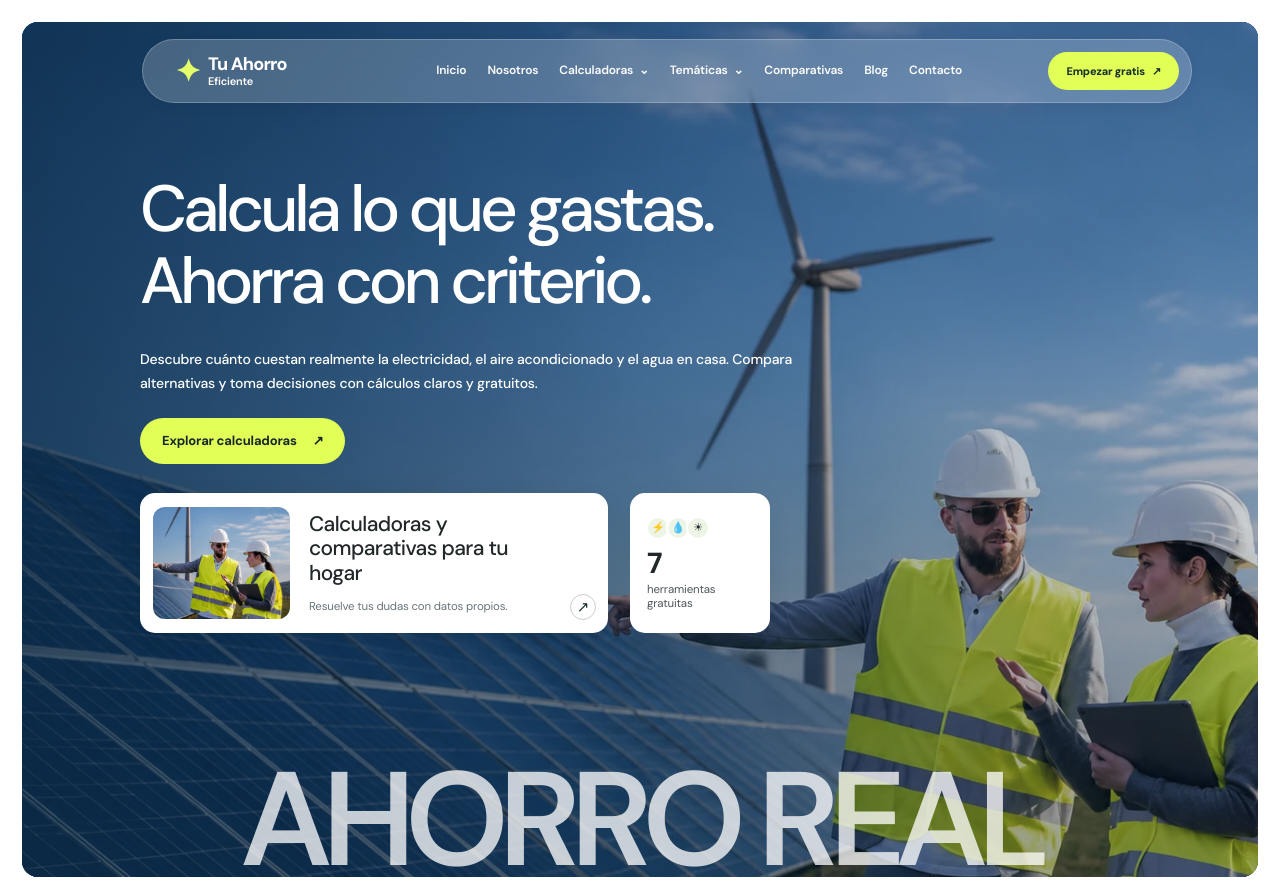
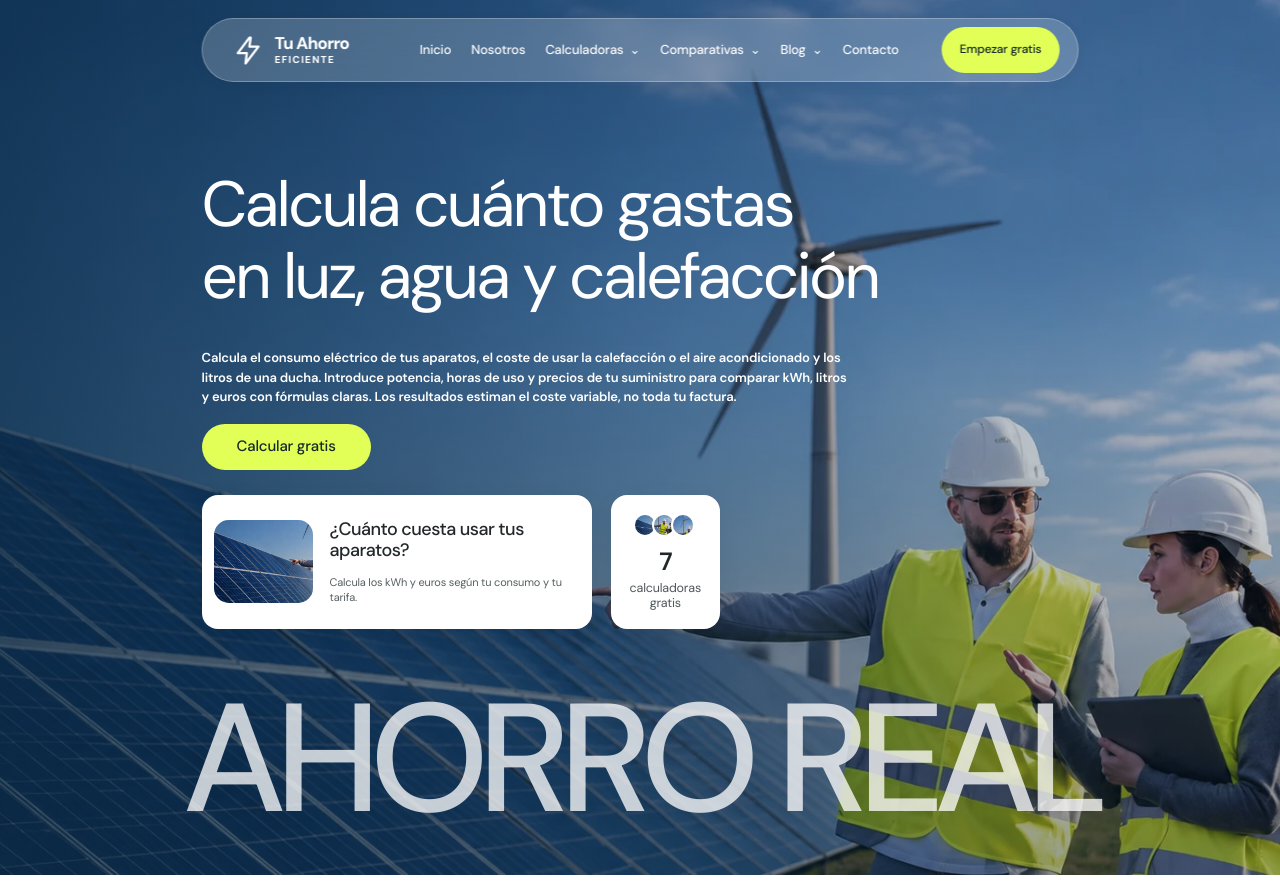
Before and after one commit to juanjogamero/website-tuahorroeficiente, an Astro site: page / in a window 1280 px wide. Shown: the top 889 px of the page. Built offline with nearby package versions, Linux system fonts and the light colour scheme; Astro itself is replaced by a stand-in of ours.

Commit message:
feat(portada): replicar cabecera y hero de la referencia visual
- Ajustar cápsula flotante, tipografía, espaciados y tarjetas al diseño de referencia.
- Incorporar textos sobre consumo eléctrico, agua y calefacción sin prometer ahorros.
- Actualizar enlaces del menú, accesibilidad móvil y metadatos SEO.
- Documentar fuentes CNMC/IDAE y añadir pruebas de regresión.

```diff
--- a/src/components/Header.astro
+++ b/src/components/Header.astro
@@ -2,15 +2,55 @@
 import Icon from './Icon.astro';
 ---
 <header class="site-header rf-header">
- <div class="rf-header-pill">
-   <a class="rf-logo" href="/" aria-label="Tu Ahorro Eficiente — Ir al inicio"><span class="rf-logo-mark" aria-hidden="true">✦</span><span><b>Tu Ahorro</b><small>Eficiente</small></span></a>
-   <nav class="rf-nav" aria-label="Navegación principal">
-    <a href="/">Inicio</a><a href="/sobre-nosotros/">Nosotros</a>
-    <div class="rf-menu"><a href="/herramientas/">Calculadoras <span aria-hidden="true">⌄</span></a><div class="rf-submenu"><a href="/herramientas/">Todas las calculadoras</a><a href="/herramientas/calculadora-consumo-electrico/">Consumo eléctrico</a><a href="/herramientas/cuanto-gasta-radiador-electrico/">Radiador eléctrico</a><a href="/herramientas/calculadora-gasto-ducha/">Coste de una ducha</a></div></div>
-    <div class="rf-menu"><a href="/categorias/">Temáticas <span aria-hidden="true">⌄</span></a><div class="rf-submenu"><a href="/categorias/electricidad/">Electricidad</a><a href="/categorias/climatizacion/">Climatización</a><a href="/categorias/agua/">Agua</a><a href="/categorias/electrodomesticos/">Electrodomésticos</a></div></div>
-    <a href="/comparativas/">Comparativas</a><a href="/guias/">Blog</a><a href="/contacto/">Contacto</a>
-   </nav>
-   <a class="rf-nav-cta" href="/herramientas/">Empezar gratis <span aria-hidden="true">↗</span></a>
-   <details class="rf-mobile-menu"><summary aria-label="Abrir menú"><Icon name="menu" size={22}/></summary><nav aria-label="Menú móvil"><a href="/">Inicio</a><a href="/sobre-nosotros/">Nosotros</a><a href="/herramientas/">Calculadoras</a><a href="/categorias/">Temáticas</a><a href="/comparativas/">Comparativas</a><a href="/guias/">Blog</a><a href="/contacto/">Contacto</a></nav></details>
- </div>
+  <div class="rf-header-pill">
+    <a class="rf-logo" href="/" aria-label="Tu Ahorro Eficiente — volver al inicio">
+      <span class="rf-logo-mark" aria-hidden="true"><Icon name="zap" size={31}/></span>
+      <span class="rf-logo-type"><b>Tu Ahorro</b><small>EFICIENTE</small></span>
+    </a>
+    <nav class="rf-nav" aria-label="Navegación principal">
+      <a href="/">Inicio</a>
+      <a href="/sobre-nosotros/">Nosotros</a>
+      <div class="rf-menu">
+        <a href="/herramientas/">Calculadoras <span aria-hidden="true">⌄</span></a>
+        <div class="rf-submenu">
+          <a href="/herramientas/">Todas las calculadoras</a>
+          <a href="/herramientas/calculadora-consumo-electrico/">Consumo eléctrico</a>
+          <a href="/herramientas/cuanto-gasta-radiador-electrico/">Radiador eléctrico</a>
+          <a href="/herramientas/cuanto-gasta-aire-acondicionado/">Aire acondicionado</a>
+          <a href="/herramientas/calculadora-gasto-ducha/">Coste de una ducha</a>
+        </div>
+      </div>
+      <div class="rf-menu">
+        <a href="/comparativas/">Comparativas <span aria-hidden="true">⌄</span></a>
+        <div class="rf-submenu">
+          <a href="/comparativas/">Todas las comparativas</a>
+          <a href="/comparativas/freidora-aire-vs-horno/">Freidora de aire frente a horno</a>
+          <a href="/categorias/">Explorar categorías</a>
+        </div>
+      </div>
+      <div class="rf-menu">
+        <a href="/guias/">Blog <span aria-hidden="true">⌄</span></a>
+        <div class="rf-submenu">
+          <a href="/guias/">Todas las guías</a>
+          <a href="/guias/como-leer-factura-luz/">Entender la factura de luz</a>
+          <a href="/guias/que-es-kwh/">Qué es un kWh</a>
+          <a href="/fuentes/">Fuentes y metodología</a>
+        </div>
+      </div>
+      <a href="/contacto/">Contacto</a>
+    </nav>
+    <a class="rf-nav-cta" href="/herramientas/">Empezar gratis</a>
+    <details class="rf-mobile-menu">
+      <summary aria-label="Abrir el menú de navegación"><Icon name="menu" size={22}/></summary>
+      <nav aria-label="Navegación móvil">
+        <a href="/">Inicio</a>
+        <a href="/sobre-nosotros/">Nosotros</a>
+        <a href="/herramientas/">Calculadoras</a>
+        <a href="/comparativas/">Comparativas</a>
+        <a href="/categorias/">Categorías</a>
+        <a href="/guias/">Blog</a>
+        <a href="/contacto/">Contacto</a>
+      </nav>
+    </details>
+  </div>
 </header>
--- a/src/pages/index.astro
+++ b/src/pages/index.astro
@@ -1,17 +1,27 @@
 ---
 import BaseLayout from '../layouts/BaseLayout.astro';
 ---
-<BaseLayout title="Tu Ahorro Eficiente — Calcula lo que gastas. Ahorra con criterio" description="Calculadoras gratuitas para conocer el coste real de electricidad, climatización y agua. Compara alternativas con tus propios datos, sin registro.">
+<BaseLayout title="Calculadoras de consumo eléctrico y ahorro en casa | Tu Ahorro Eficiente" description="Calcula el gasto de luz, calefacción, aire acondicionado y agua con tus precios y hábitos. Herramientas gratis con fórmulas explicadas y comparativas útiles.">
  <section class="rf-hero" aria-labelledby="rf-title">
    <div class="rf-hero-photo"><img src="/images/hero-renovables.webp" alt="" aria-hidden="true" width="1672" height="941" fetchpriority="high" /></div>
    <div class="rf-hero-tint"></div>
    <div class="rf-container rf-hero-body">
-     <h1 id="rf-title">Calcula lo que gastas.<br/>Ahorra con criterio.</h1>
-     <p>Descubre cuánto cuestan realmente la electricidad, el aire acondicionado y el agua en casa. Compara alternativas y toma decisiones con cálculos claros y gratuitos.</p>
-     <a class="rf-button" href="/herramientas/">Explorar calculadoras <span aria-hidden="true">↗</span></a>
+     <h1 id="rf-title">Calcula cuánto gastas<br/>en luz, agua y calefacción</h1>
+     <p>Calcula el consumo eléctrico de tus aparatos, el coste de usar la calefacción o el aire acondicionado y los litros de una ducha. Introduce potencia, horas de uso y precios de tu suministro para comparar kWh, litros y euros con fórmulas claras. Los resultados estiman el coste variable, no toda tu factura.</p>
+     <a class="rf-button" href="/herramientas/">Calcular gratis</a>
      <div class="rf-hero-tiles">
-       <a class="rf-feature-tile" href="/herramientas/"><div class="rf-feature-thumbnail"><img src="/images/equipo-renovables.webp" alt="" loading="eager" width="160" height="160" /></div><div><strong>Calculadoras y comparativas para tu hogar</strong><small>Resuelve tus dudas con datos propios.</small></div><span class="rf-tile-arrow" aria-hidden="true">↗</span></a>
-       <a class="rf-numeric-tile" href="/herramientas/"><div class="rf-bubbles" aria-hidden="true"><span>⚡</span><span>💧</span><span>☀</span></div><strong>7</strong><small>herramientas gratuitas</small></a>
+       <a class="rf-feature-tile" href="/herramientas/calculadora-consumo-electrico/">
+         <div class="rf-feature-thumbnail"><img src="/images/paneles-solares.webp" alt="" loading="eager" width="160" height="160" /></div>
+         <div><strong>¿Cuánto cuesta usar tus aparatos?</strong><small>Calcula los kWh y euros según tu consumo y tu tarifa.</small></div>
+       </a>
+       <a class="rf-numeric-tile" href="/herramientas/" aria-label="Explorar las siete calculadoras gratuitas">
+         <div class="rf-bubbles" aria-hidden="true">
+           <img src="/images/paneles-solares.webp" alt="" width="30" height="30"/>
+           <img src="/images/equipo-renovables.webp" alt="" width="30" height="30"/>
+           <img src="/images/aerogenerador.webp" alt="" width="30" height="30"/>
+         </div>
+         <strong>7</strong><small>calculadoras gratis</small>
+       </a>
      </div>
    </div>
    <div class="rf-hero-word" aria-hidden="true">AHORRO REAL</div>
--- a/src/styles/fidelidad.css
+++ b/src/styles/fidelidad.css
@@ -19,39 +19,39 @@ a:focus-visible,button:focus-visible,input:focus-visible,summary:focus-visible,s
 .rf-section-top h2,.rf-why h2,.rf-faq h2,.rf-cta h2{font-size:clamp(36px,4.4vw,61px);font-weight:500;line-height:1.11;letter-spacing:-.06em;margin:17px 0 0}
 .rf-section-top p{margin:0 0 18px}
 /* Encabezado: cápsula translúcida DENTRO del hero, como en la captura */
-.rf-header{height:auto!important;position:absolute!important;left:50%!important;top:39px!important;transform:translateX(-50%);z-index:90;background:transparent!important;width:min(var(--rf-container),calc(100% - 62px));margin:0!important;padding:0!important}
-.rf-header-pill{display:flex;align-items:center;gap:25px;height:64px;border-radius:90px;border:1px solid rgba(255,255,255,.23);background:rgba(235,245,255,.23);box-shadow:0 4px 14px rgba(9,29,46,.04);padding:8px 12px 8px 29px;backdrop-filter:blur(16px);-webkit-backdrop-filter:blur(16px)}
-.rf-logo{display:inline-flex;align-items:center;gap:5px;color:white;line-height:.94;white-space:nowrap;letter-spacing:-.045em;font-size:18px;font-weight:750;min-width:178px}
-.rf-logo-mark{display:grid;place-items:center;width:31px;height:31px;color:#e4ff69;font-size:31px;line-height:1}
-.rf-logo b{display:block;font-weight:800}.rf-logo small{display:block;font-size:11px;font-weight:600;letter-spacing:-.018em;margin-top:3px}
-.rf-nav{display:flex;align-items:center;gap:21px;font-size:12px;color:white;font-weight:600;margin:0 auto}
+.rf-header{height:auto!important;position:absolute!important;left:50%!important;top:18px!important;transform:translateX(-50%);z-index:90;background:transparent!important;width:min(1400px,68.5vw);margin:0!important;padding:0!important}
+.rf-header-pill{display:flex;align-items:center;gap:24px;height:clamp(64px,4vw,82px);border-radius:90px;border:1px solid rgba(255,255,255,.28);background:rgba(232,241,249,.23);box-shadow:0 4px 14px rgba(9,29,46,.04);padding:8px 26px 8px 34px;backdrop-filter:blur(14px);-webkit-backdrop-filter:blur(14px)}
+.rf-logo{display:inline-flex;align-items:center;gap:7px;color:white;line-height:.95;white-space:nowrap;letter-spacing:-.045em;font-size:clamp(17px,1.08vw,23px);font-weight:750;min-width:178px}
+.rf-logo-mark{display:grid;place-items:center;width:39px;height:39px;color:white;line-height:1;flex:none}
+.rf-logo b{display:block;font-weight:800}.rf-logo small{display:block;font-size:10px;font-weight:750;letter-spacing:.12em;margin-top:4px}
+.rf-nav{display:flex;align-items:center;gap:clamp(17px,2vw,39px);font-size:clamp(12px,.9vw,18px);color:white;font-weight:500;margin:0 auto}
 .rf-nav>a,.rf-menu>a{color:white;white-space:nowrap;padding:18px 0;opacity:.98}
 .rf-nav a:hover{color:var(--rf-lime)}.rf-menu{position:relative}.rf-menu>a span{margin-left:3px}
 .rf-submenu{display:none;position:absolute;top:48px;left:-18px;min-width:240px;background:white;color:var(--rf-ink);border-radius:15px;padding:10px;box-shadow:0 22px 45px rgba(8,34,50,.2);z-index:100}
 .rf-submenu a{display:block;border-radius:8px;font-size:12px;padding:10px 12px;color:#233744;line-height:1.45}
 .rf-submenu a:hover{background:#f3f7ee;color:#0b6270}.rf-menu:focus-within .rf-submenu,.rf-menu:hover .rf-submenu{display:block}
-.rf-nav-cta{background:var(--rf-lime);font-size:11px;color:#19302d;border-radius:50px;display:inline-flex;align-items:center;gap:7px;padding:12px 18px;font-weight:750;white-space:nowrap;flex:none;line-height:1.3}
+.rf-nav-cta{background:var(--rf-lime);font-size:clamp(12px,.82vw,17px);color:#152928;border-radius:50px;display:inline-flex;align-items:center;justify-content:center;gap:7px;min-height:46px;padding:11px 26px;font-weight:500;white-space:nowrap;flex:none;line-height:1.3}
 .rf-mobile-menu{display:none;position:relative}.rf-mobile-menu summary{display:grid;place-items:center;list-style:none;cursor:pointer;color:#163343;background:var(--rf-lime);border-radius:100px;width:41px;height:41px}.rf-mobile-menu summary::-webkit-details-marker{display:none}
 .rf-mobile-menu nav{position:absolute;right:0;top:50px;width:min(320px,84vw);display:grid;padding:11px;background:white;color:#223944;box-shadow:0 18px 44px rgba(0,0,0,.2);border-radius:15px}
 .rf-mobile-menu nav a{padding:9px 12px;font-weight:650;font-size:14px;border-radius:7px}.rf-mobile-menu nav a:hover{background:#f1f5e9}
 /* HERO casi idéntico en estructura a la referencia */
-.rf-hero{position:relative;isolation:isolate;min-height:855px;margin:22px 22px 0;overflow:hidden;border-radius:16px;background:#1c4f70;color:white}
+.rf-hero{position:relative;isolation:isolate;min-height:max(840px,60vw);margin:0;overflow:hidden;border-radius:0;background:#1c4f70;color:white}
 .rf-hero-photo,.rf-hero-tint{position:absolute;inset:0}.rf-hero-photo{z-index:-2;background:linear-gradient(125deg,#2f6896,#15354c)}
 .rf-hero-photo img{position:absolute;inset:0;width:100%;height:100%;object-fit:cover;object-position:center 55%}
 .rf-hero-tint{z-index:-1;background:linear-gradient(90deg,rgba(13,45,72,.74) 0%,rgba(15,53,82,.40) 50%,rgba(18,45,70,.16) 100%),linear-gradient(0deg,rgba(12,29,41,.23),transparent 56%)}
-.rf-hero-body{position:relative;padding-top:187px;z-index:5}
-.rf-hero h1{font-size:clamp(51px,5.1vw,72px);font-weight:450;line-height:1.11;letter-spacing:-.065em;max-width:810px;margin:0 0 29px;color:white}
-.rf-hero-body>p{font-size:14px;max-width:660px;line-height:1.72;margin:0 0 23px;color:white;font-weight:500}
-.rf-hero-tiles{display:flex;align-items:stretch;gap:22px;margin-top:29px;max-width:670px}
-.rf-feature-tile,.rf-numeric-tile{background:#fff;border-radius:15px;min-height:140px;color:#222729;position:relative;box-shadow:0 6px 25px rgba(0,0,0,.06)}
-.rf-feature-tile{width:480px;display:flex;align-items:center;gap:19px;padding:13px;flex:1 1 480px}
-.rf-feature-thumbnail{width:137px;height:112px;border-radius:12px;overflow:hidden;flex:none;background:#d3e7ec}.rf-feature-thumbnail img{width:100%;height:100%;object-fit:cover;object-position:65% center}
-.rf-feature-tile strong{display:block;font-size:21px;line-height:1.18;font-weight:500;max-width:248px;letter-spacing:-.03em}
-.rf-feature-tile small{display:block;color:#6b7479;font-size:11.5px;line-height:1.35;margin-top:13px}
+.rf-hero-body{position:relative;width:min(1400px,68.5vw);padding-top:clamp(160px,10.9vw,226px);z-index:5}
+.rf-hero h1{font-size:clamp(56px,4.2vw,86px);font-weight:400;line-height:1.12;letter-spacing:-.045em;max-width:min(1140px,66vw);margin:0 0 36px;color:white}
+.rf-hero-body>p{font-size:clamp(13px,.84vw,17px);max-width:min(1030px,50.6vw);line-height:1.5;margin:0 0 17px;color:white;font-weight:600}
+.rf-hero-tiles{display:flex;align-items:stretch;gap:clamp(16px,1.45vw,30px);margin-top:25px;max-width:min(820px,40.5vw)}
+.rf-feature-tile,.rf-numeric-tile{background:#fff;border-radius:16px;min-height:clamp(125px,9vw,184px);color:#222729;position:relative;box-shadow:0 6px 25px rgba(0,0,0,.06)}
+.rf-feature-tile{width:526px;display:flex;align-items:center;gap:clamp(14px,1.3vw,27px);padding:clamp(12px,1vw,21px);flex:1 1 526px}
+.rf-feature-thumbnail{width:27%;height:auto;aspect-ratio:142/120;border-radius:15px;overflow:hidden;flex:none;background:#d3e7ec}.rf-feature-thumbnail img{width:100%;height:100%;object-fit:cover;object-position:50% center}
+.rf-feature-tile strong{display:block;font-size:clamp(18px,1.4vw,29px);line-height:1.18;font-weight:500;max-width:310px;letter-spacing:-.03em}
+.rf-feature-tile small{display:block;color:#575f61;font-size:clamp(11px,.76vw,15px);line-height:1.35;margin-top:14px}
 .rf-tile-arrow{position:absolute;right:12px;bottom:13px;display:grid;place-items:center;width:26px;height:26px;border:1px solid #c8ced0;border-radius:50%;color:#1b2f35}
-.rf-numeric-tile{flex:0 0 140px;display:flex;flex-direction:column;justify-content:center;padding:17px;text-align:left}
-.rf-bubbles{display:flex;align-items:center;padding-left:3px;margin-bottom:9px}.rf-bubbles span{display:grid;place-items:center;background:#edf5e7;width:24px;height:24px;border-radius:50%;font-size:11px;border:2px solid white;margin-left:-4px}.rf-numeric-tile strong{font-size:29px;letter-spacing:-.06em;line-height:1}.rf-numeric-tile small{font-size:11.5px;color:#4f575b;line-height:1.18;margin-top:5px}
-.rf-hero-word{position:absolute;z-index:2;left:50%;bottom:-.07em;transform:translateX(-50%);font-size:clamp(76px,10.4vw,158px);font-weight:550;line-height:1;letter-spacing:-.08em;white-space:nowrap;color:rgba(255,255,255,.76);pointer-events:none}
+.rf-numeric-tile{flex:0 0 21.1%;display:flex;flex-direction:column;justify-content:center;padding:18px;text-align:center}
+.rf-bubbles{display:flex;align-items:center;justify-content:center;padding-left:3px;margin-bottom:12px}.rf-bubbles img{display:block;width:clamp(24px,1.85vw,38px);height:clamp(24px,1.85vw,38px);object-fit:cover;border-radius:50%;border:2px solid white;margin-left:-5px;background:#edf5e7}.rf-numeric-tile strong{font-size:clamp(25px,1.8vw,37px);letter-spacing:-.06em;line-height:1;font-weight:550}.rf-numeric-tile small{font-size:12.5px;color:#4f575b;line-height:1.2;margin-top:7px}
+.rf-hero-word{position:absolute;z-index:2;left:50%;bottom:3vw;transform:translateX(-50%);font-size:clamp(90px,12vw,250px);font-weight:500;line-height:1;letter-spacing:-.075em;white-space:nowrap;color:rgba(255,255,255,.76);pointer-events:none}
 /* Logos / confianza: diseño de palabra gris, no logos comerciales falsos */
 .rf-trust{padding-top:53px;text-align:center}
 .rf-trust-title{font-size:12px;font-weight:700;margin:0 0 27px;letter-spacing:-.01em}.rf-trust-row{display:flex;align-items:center;justify-content:space-between;gap:25px;overflow:hidden}
@@ -126,10 +126,71 @@ a:focus-visible,button:focus-visible,input:focus-visible,summary:focus-visible,s
 /* Ajuste geométrico de escritorio contra la captura 736px del usuario,
    escalada a un viewport 1440px: alineación de texto, chips y tarjetas. */
 @media(min-width:981px){
- .rf-header{left:calc(50% + 27px)!important;width:min(1050px,calc(100% - 54px))}
- .rf-hero-body{padding-top:151px;transform:translateX(40px)}
- .rf-hero-tiles{max-width:630px}
+ .rf-header{left:50%!important;width:min(1400px,68.5vw)}
+ .rf-hero-body{padding-top:clamp(160px,10.9vw,226px);transform:none}
+ .rf-hero-tiles{max-width:min(820px,40.5vw)}
  .rf-trust{max-width:calc(100% - 44px);width:calc(100% - 44px)}
  .rf-intro{width:min(1056px,calc(100% - 54px));position:relative;left:30px;padding-top:94px}
  .rf-intro h2{margin-bottom:45px}
 }
+
+/* Ajustes del header y hero según la captura de referencia (noviembre 2026).
+   Las páginas interiores conservan su propio contenido y maquetación. */
+.rf-hero .rf-button{font-size:15px;font-weight:500;padding:12px 35px;min-height:46px}
+.rf-nav .rf-menu:nth-of-type(3) .rf-submenu{left:auto;right:-15px}
+@media(max-width:1300px) and (min-width:981px){
+ .rf-header{width:min(1400px,68.5vw)!important}
+ .rf-header-pill{padding-left:26px;padding-right:18px}
+ .rf-nav{gap:20px;font-size:13px}
+ .rf-logo{min-width:148px;font-size:17px}
+ .rf-nav-cta{font-size:12px;padding-inline:18px}
+ .rf-hero{min-height:875px}
+ .rf-hero-body{padding-top:169px}
+ .rf-hero h1{font-size:clamp(52px,5vw,65px)}
+}
+@media(max-width:980px){
+ .rf-header{width:calc(100% - 54px)!important;top:26px!important}
+ .rf-hero{margin:12px 12px 0;border-radius:14px;min-height:760px}
+ .rf-hero-body{width:calc(100% - 38px);padding-top:156px;transform:none}
+ .rf-hero h1{font-size:clamp(42px,6vw,58px)}
+ .rf-hero-tiles{max-width:570px}
+ .rf-feature-tile,.rf-numeric-tile{min-height:120px}
+ .rf-feature-thumbnail{width:86px;height:94px}
+ .rf-feature-tile strong{font-size:17px}
+ .rf-feature-tile small{font-size:11px}
+ .rf-numeric-tile{flex-basis:108px;padding:10px}
+}
+@media(max-width:720px){
+ .rf-hero{min-height:755px}
+ .rf-hero-body{padding-top:145px}
+ .rf-hero h1{font-size:clamp(37px,8.5vw,55px);line-height:1.13}
+ .rf-hero-body>p{font-size:13px;line-height:1.62}
+ .rf-hero-tiles{gap:10px}
+ .rf-feature-tile{padding:10px;gap:11px}
+ .rf-feature-thumbnail{width:74px;height:90px}
+ .rf-feature-tile strong{font-size:14px}
+ .rf-numeric-tile{flex:0 0 98px}
+ .rf-bubbles img{width:23px;height:23px}
+ .rf-numeric-tile strong{font-size:26px}
+ .rf-numeric-tile small{font-size:10px}
+}
+@media(max-width:390px){
+ .rf-hero{min-height:795px}
+ .rf-feature-thumbnail{width:61px}
+ .rf-feature-tile strong{font-size:13px}
+ .rf-logo{min-width:0}
+}
+/* El menú de seis enlaces requiere una versión compacta en portátiles estrechos.
+   Evita colisiones entre el logotipo, los desplegables y el CTA. */
+@media (min-width:981px) and (max-width:1150px){
+  .rf-header{width:calc(100% - 54px)!important}
+  .rf-header-pill{justify-content:space-between}
+  .rf-nav,.rf-nav-cta{display:none}
+  .rf-mobile-menu{display:block}
+}
+@media(max-width:390px){
+  .rf-hero{min-height:835px}
+}
+@media (min-width:981px) and (max-width:1150px){
+  .rf-intro{left:0}
+}
```
Also changed, not shown: docs/14-cabecera-hero-referencia.md (added, +27 -0 lines), tests/header-hero.test.mjs (added, +36 -0 lines).
